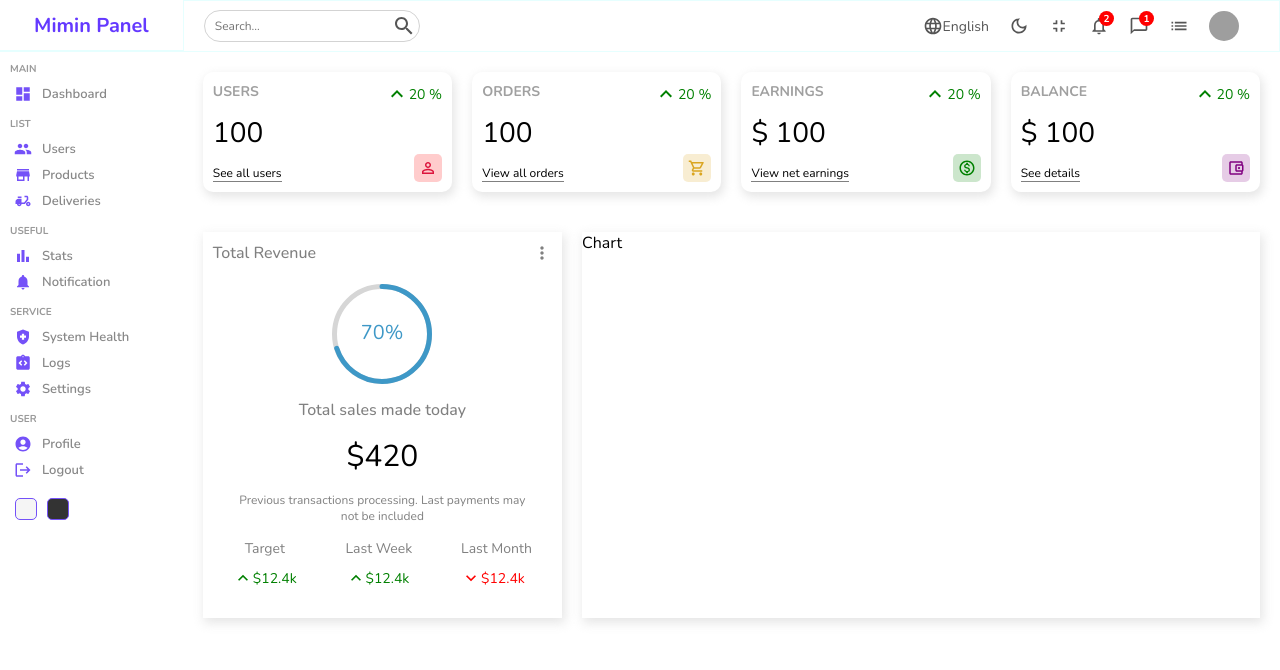
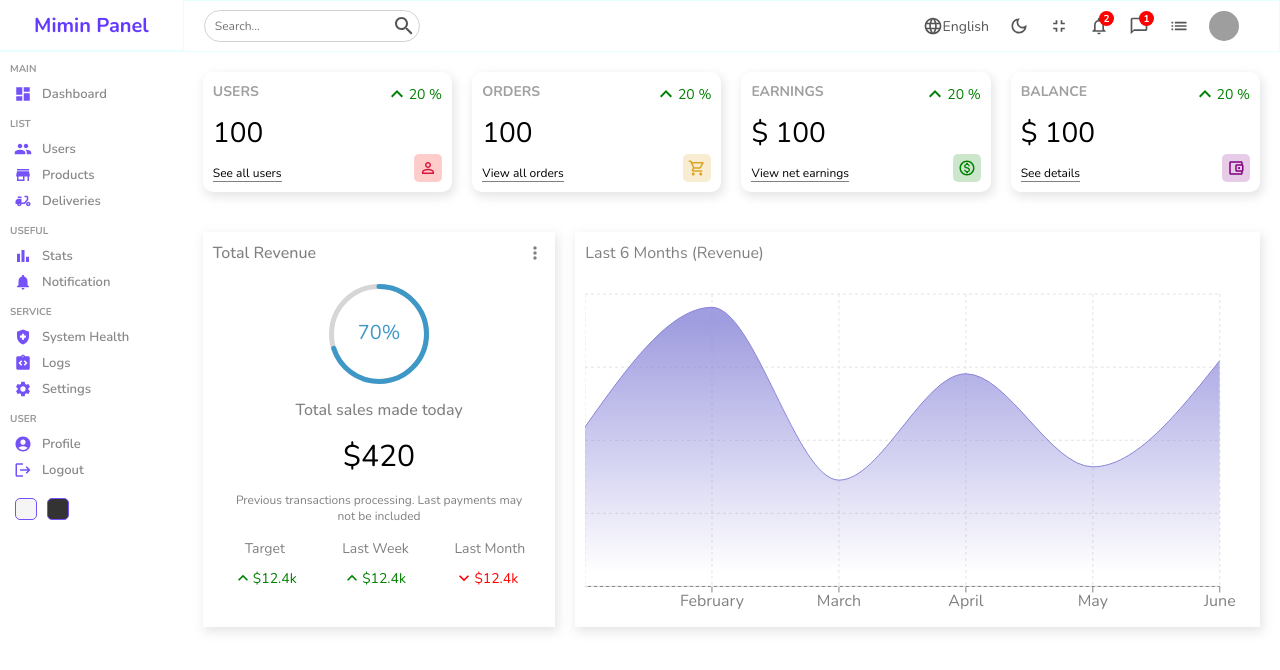
Before and after one commit to AbimanyuBP/MoiReactAdminPanel, a React (Create React App) app: page / in a window 1280 px wide. Shown: the top 670 px of the page. Built offline with nearby package versions, Linux system fonts and the light colour scheme; grey boxes are pictures that could not be loaded.

Commit message:
Added Chart component design

```diff
--- a/src/components/chart/Chart.jsx
+++ b/src/components/chart/Chart.jsx
@@ -1,10 +1,35 @@
 import './chart.scss'
-import React from 'react'
+import { AreaChart, Area, XAxis, YAxis, CartesianGrid, Tooltip, ResponsiveContainer } from 'recharts';
 
 const Chart = () => {
+
+  const data = [
+    { name: "January", Total: 1200 },
+    { name: "February", Total: 2100 },
+    { name: "March", Total: 800 },
+    { name: "April", Total: 1600 },
+    { name: "May", Total: 900 },
+    { name: "June", Total: 1700 },
+  ];
+
   return (
     <div className='chart'>
-        Chart
+      <div className="title">Last 6 Months (Revenue)</div>
+      <ResponsiveContainer width="100%" aspect={2/1}>
+        <AreaChart width={730} height={250} data={data}
+          margin={{ top: 10, right: 30, left: 0, bottom: 0 }}>
+          <defs>
+            <linearGradient id="total" x1="0" y1="0" x2="0" y2="1">
+              <stop offset="5%" stopColor="#8884d8" stopOpacity={0.8}/>
+              <stop offset="95%" stopColor="#8884d8" stopOpacity={0}/>
+            </linearGradient>
+          </defs>
+          <XAxis dataKey="name" stroke='gray'/>
+          <CartesianGrid strokeDasharray="3 3" className='chartGrid' />
+          <Tooltip />
+          <Area type="monotone" dataKey="Total" stroke="#8884d8" fillOpacity={1} fill="url(#total)" />
+        </AreaChart>
+      </ResponsiveContainer>
     </div>
   )
 }
--- a/src/components/chart/chart.scss
+++ b/src/components/chart/chart.scss
@@ -2,4 +2,14 @@
     flex: 4;
     -webkit-box-shadow: 2px 4px 10px 1px rgba(0, 0, 0, 0.47);
     box-shadow: 2px 4px 10px 1px rgba(201, 201, 201, 0.47);
+    padding: 10px;
+    color: gray;
+
+    .title{
+        margin-bottom: 20px;
+    }
+
+    .chartGrid{
+        stroke: rgb(228, 225, 225);
+    }
 }
```
